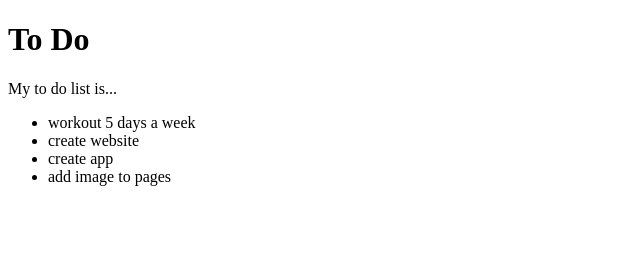
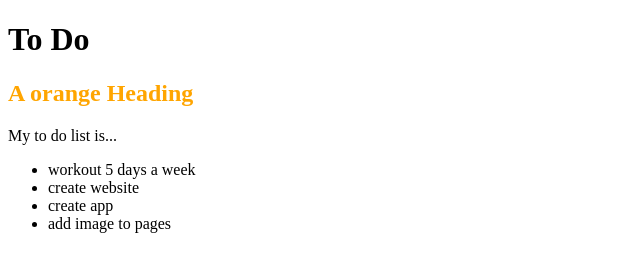
Before and after one commit to AlexJHawkins/Lesson1, a plain HTML site: page docs/todo/index.html in a window 1280 px wide. Shown: the whole page, without its empty margins (0-640 px from the left). Drawn offline with Linux system fonts and the light colour scheme.

Commit message:
changed colour

```diff
--- a/docs/todo/index.html
+++ b/docs/todo/index.html
@@ -9,7 +9,11 @@
 
 <h1>To Do</h1>
 
+<h2 style="color:orange;">A orange Heading</h2>
+
+
 <p>My to do list is...</p>
+
 
 <ul>
   <li>workout 5 days a week</li>
@@ -18,5 +22,8 @@
   <li>add image to pages</li>
 </ul>
 
+
+
+
 </body>
 </html>
```
